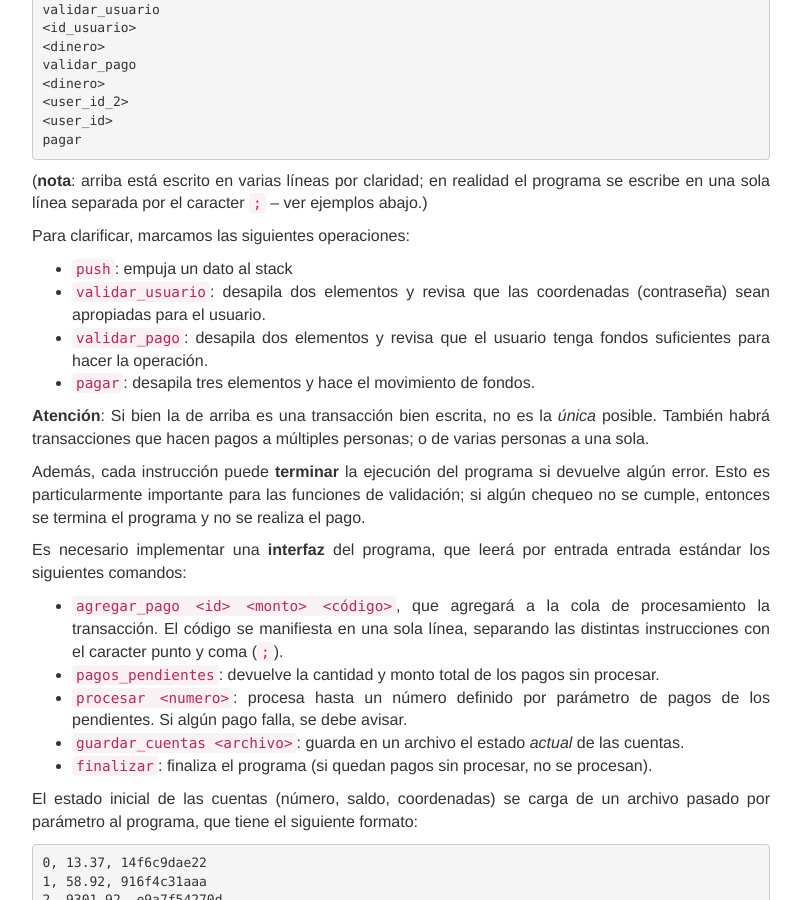
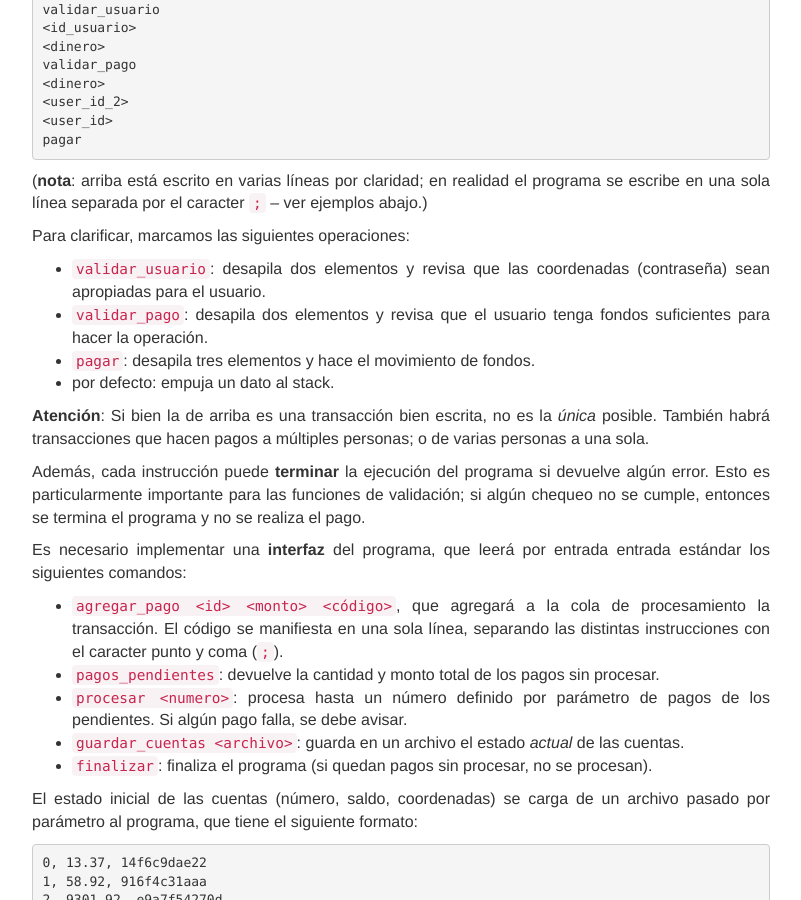
Before and after one commit to algoritmos-rw/algoritmos, a Jekyll site: the page built from static/tps/tp1/index.md, in a window 1280 px wide and 900 px high, scrolled down 1048 px. Shown: the whole window, without its empty margins (239-1040 px from the left). Built offline with Jekyll 4.4.1, drawn with Linux system fonts in a browser that asks for light colours; our own code applies the rules of GitHub Pages for plain Markdown files.

Commit message:
Saco instrucción push del enunciado. Esta vez posta.

```diff
--- a/static/tps/tp1/index.md
+++ b/static/tps/tp1/index.md
@@ -67,12 +67,12 @@ ejemplos abajo.)
 
 Para clarificar, marcamos las siguientes operaciones:
 
-* `push`: empuja un dato al stack
 * `validar_usuario`: desapila dos elementos y revisa que las coordenadas
 (contraseña) sean apropiadas para el usuario.
 * `validar_pago`: desapila dos elementos y revisa que el usuario tenga
 fondos suficientes para hacer la operación.
 * `pagar`: desapila tres elementos y hace el movimiento de fondos.
+* por defecto: empuja un dato al stack.
 
 **Atención**: Si bien la de arriba es una transacción bien escrita, no es
 la *única* posible. También habrá transacciones que hacen pagos a múltiples
```
